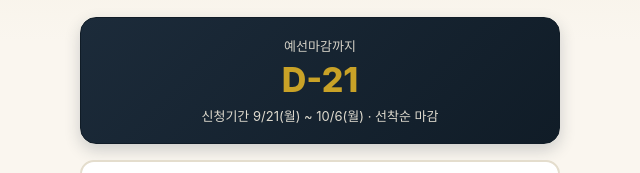
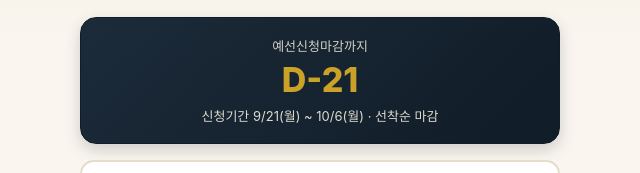
Before and after one commit to cpbusan/1stsing, a plain HTML site: page index.html in a window 1280 px wide. Shown: the part 198-371 px from the top of the page, 320-960 px from the left. Drawn offline with Linux system fonts and the light colour scheme; no server answers.

Commit message:
Add files via upload

```diff
--- a/index.html
+++ b/index.html
@@ -290,7 +290,7 @@
   </header>
 
   <div class="dday-card">
-    <div class="label" id="ddayLabel">예선마감까지</div>
+    <div class="label" id="ddayLabel">예선신청마감까지</div>
     <div class="num" id="ddayNum">D-00</div>
     <div class="sub">신청기간 9/21(월) ~ 10/6(월) · 선착순 마감</div>
   </div>
@@ -452,7 +452,7 @@ function updateDday() {
   const num = document.getElementById('ddayNum');
 
   if (diffDays > 0) {
-    label.textContent = '예선마감까지';
+    label.textContent = '예선신청마감까지';
     num.textContent = 'D-' + diffDays;
   } else if (diffDays === 0) {
     label.textContent = '오늘 마감';
```
